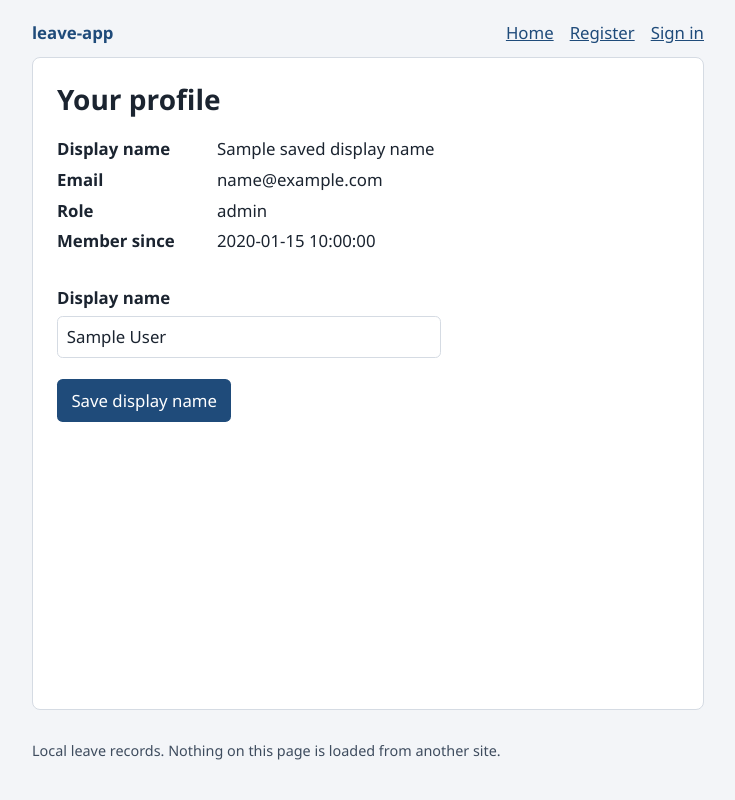
After one commit to mjoha/zfg-leave-app, a FastAPI app: template app/templates/profile.html in a window 1280 px wide. The commit adds this page. Shown: the whole page, without its empty margins (272-1007 px from the left). Run offline with FastAPI, Linux system fonts and the light colour scheme; the template is opened without the code that fills it: most values are stand-ins (such as "Sample title", 1, 10 or a date in 2020).

Commit message:
F-004: add profile details and display-name editing.
A signed-in employee can read the stored account and change the display name. Email and role stay fixed, and the page is closed until sign-in.

Co-authored-by: Cursor <cursoragent@cursor.com>

```diff
--- a/app/main.py
+++ b/app/main.py
@@ -1,3 +1,4 @@
+from datetime import timezone
 from pathlib import Path
 
 from fastapi import Depends, FastAPI, Form, Request
@@ -11,7 +12,14 @@ from starlette.middleware.sessions import SessionMiddleware
 from app.config import get_settings
 from app.database import get_db, get_engine
 from app.models import User
-from app.users import DuplicateEmailError, authenticate, create_employee, validate_registration
+from app.users import (
+    DuplicateEmailError,
+    authenticate,
+    create_employee,
+    role_label,
+    validate_display_name,
+    validate_registration,
+)
 
 BASE_DIR = Path(__file__).resolve().parent
 
@@ -114,7 +122,7 @@ def _login_context(errors: list[str], email: str) -> dict[str, object]:
 @app.get("/login", response_class=HTMLResponse)
 def login_form(request: Request) -> Response:
     if request.session.get("user_id") is not None:
-        return RedirectResponse(url="/", status_code=303)
+        return RedirectResponse(url="/profile", status_code=303)
     return templates.TemplateResponse(request, "login.html", _login_context([], ""))
 
 
@@ -151,7 +159,78 @@ def login_submit(
         )
     request.session.clear()
     request.session["user_id"] = user.id
-    return RedirectResponse(url="/", status_code=303)
+    return RedirectResponse(url="/profile", status_code=303)
+
+
+def _profile_user(request: Request, db: Session) -> User | None:
+    user_id = request.session.get("user_id")
+    if not isinstance(user_id, int):
+        return None
+    user = db.get(User, user_id)
+    if user is None:
+        request.session.pop("user_id", None)
+    return user
+
+
+def _format_created(user: User) -> str:
+    created = user.created_at
+    if created.tzinfo is None:
+        return created.strftime("%Y-%m-%d %H:%M")
+    return created.astimezone(timezone.utc).strftime("%Y-%m-%d %H:%M UTC")
+
+
+def _profile_context(user: User, errors: list[str], display_name: str, *, saved: bool) -> dict[str, object]:
+    return {
+        "profile_email": user.email,
+        "profile_role": role_label(user.role),
+        "profile_created": _format_created(user),
+        "saved_display_name": user.display_name,
+        "display_name": display_name,
+        "errors": errors,
+        "saved": saved,
+    }
+
+
+@app.get("/profile", response_class=HTMLResponse)
+def profile_page(request: Request, db: Session = Depends(get_db)) -> Response:
+    try:
+        user = _profile_user(request, db)
+    except OperationalError:
+        db.rollback()
+        return templates.TemplateResponse(request, "database_unavailable.html", {}, status_code=503)
+    if user is None:
+        return RedirectResponse(url="/login", status_code=303)
+    return templates.TemplateResponse(
+        request,
+        "profile.html",
+        _profile_context(user, [], user.display_name, saved=request.query_params.get("saved") == "1"),
+    )
+
+
+@app.post("/profile")
+def profile_update(
+    request: Request,
+    display_name: str = Form(""),
+    db: Session = Depends(get_db),
+) -> Response:
+    try:
+        user = _profile_user(request, db)
+    except OperationalError:
+        db.rollback()
+        return templates.TemplateResponse(request, "database_unavailable.html", {}, status_code=503)
+    if user is None:
+        return RedirectResponse(url="/login", status_code=303)
+    cleaned, errors = validate_display_name(display_name)
+    if cleaned is None:
+        return templates.TemplateResponse(
+            request,
+            "profile.html",
+            _profile_context(user, errors, display_name.strip(), saved=False),
+            status_code=400,
+        )
+    user.display_name = cleaned
+    db.commit()
+    return RedirectResponse(url="/profile?saved=1", status_code=303)
 
 
 @app.post("/logout")
--- a/app/static/style.css
+++ b/app/static/style.css
@@ -133,6 +133,31 @@ button {
   cursor: pointer;
 }
 
+.notice {
+  margin: 0 0 1rem;
+  padding: 0.75rem 1rem;
+  color: #14301f;
+  background: #e7f6ee;
+  border: 1px solid #b7dfc8;
+  border-radius: 0.35rem;
+}
+
+.details {
+  display: grid;
+  grid-template-columns: 9rem 1fr;
+  gap: 0.35rem 1rem;
+  margin: 0 0 1.25rem;
+}
+
+.details dt,
+.details dd {
+  margin: 0;
+}
+
+.details dt {
+  font-weight: 600;
+}
+
 .errors {
   margin: 0;
   padding: 0.75rem 1rem 0.75rem 1.5rem;
--- a/app/templates/base.html
+++ b/app/templates/base.html
@@ -13,6 +13,7 @@
     <nav aria-label="Primary">
       <a href="/" data-testid="nav-home">Home</a>
       {% if current_user %}
+        <a href="/profile" data-testid="nav-profile">Profile</a>
         <span data-testid="nav-user">{{ current_user.display_name }}</span>
         <form method="post" action="/logout" data-testid="logout-form">
           <button type="submit" class="nav-button" data-testid="logout-submit">Sign out</button>
--- /dev/null
+++ b/app/templates/profile.html
@@ -0,0 +1,32 @@
+{% extends "base.html" %}
+
+{% block title %}Profile{% endblock %}
+
+{% block content %}
+  <h1>Your profile</h1>
+  {% if saved %}
+    <p class="notice" data-testid="profile-saved">Display name saved.</p>
+  {% endif %}
+  {% if errors %}
+    <ul class="errors" data-testid="profile-error">
+      {% for error in errors %}
+        <li>{{ error }}</li>
+      {% endfor %}
+    </ul>
+  {% endif %}
+  <dl class="details">
+    <dt>Display name</dt>
+    <dd data-testid="profile-display-name">{{ saved_display_name }}</dd>
+    <dt>Email</dt>
+    <dd data-testid="profile-email">{{ profile_email }}</dd>
+    <dt>Role</dt>
+    <dd data-testid="profile-role">{{ profile_role }}</dd>
+    <dt>Member since</dt>
+    <dd data-testid="profile-created">{{ profile_created }}</dd>
+  </dl>
+  <form method="post" action="/profile" data-testid="profile-form">
+    <label for="display_name">Display name</label>
+    <input id="display_name" name="display_name" type="text" maxlength="80" autocomplete="name" value="{{ display_name }}" data-testid="profile-display-name-input" required>
+    <button type="submit" data-testid="profile-submit">Save display name</button>
+  </form>
+{% endblock %}
```
Also changed, not shown: app/users.py (+21 -7 lines), tests/test_login.py (+2 -2 lines), tests/test_profile.py (added, +101 -0 lines).
